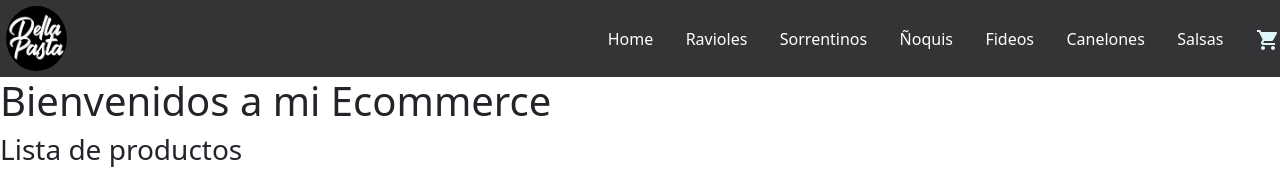
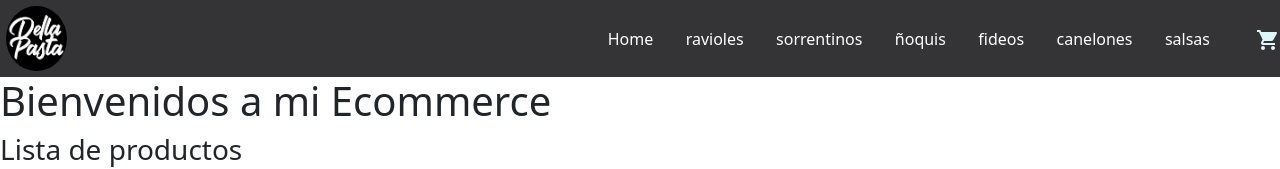
Before and after one commit to eddipietro/proyecto-react-dipietro, a React (Create React App) app: page / in a window 1280 px wide. Shown: the top 169 px of the page. Built offline with nearby package versions, Linux system fonts and the light colour scheme.

Commit message:
route Desafio

```diff
--- a/src/Components/Header/Header.js
+++ b/src/Components/Header/Header.js
@@ -9,12 +9,12 @@ const Header = () =>{
 
   const categories = [
     { name: "Home", id: 0, route: "/"},
-    { name: "Ravioles", id: 1, route: "/category/ravioles" },
-    { name: "Sorrentinos", id: 2, route: "/category/sorrentinos" },
-    { name: "Ñoquis", id: 3, route: "/category/ñoquis" },
-    { name: "Fideos", id: 4, route: "/category/fideos" },
-    { name: "Canelones", id: 5, route: "/category/canelones" },
-    { name: "Salsas", id: 6, route: "/category/salsas" },
+    { name: "ravioles", id: 1, route: "/category/ravioles" },
+    { name: "sorrentinos", id: 2, route: "/category/sorrentinos" },
+    { name: "ñoquis", id: 3, route: "/category/ñoquis" },
+    { name: "fideos", id: 4, route: "/category/fideos" },
+    { name: "canelones", id: 5, route: "/category/canelones" },
+    { name: "salsas", id: 6, route: "/category/salsas" },
 ];
     return(
         <header className="wrapper">
--- a/src/mocks/fakeApi.js
+++ b/src/mocks/fakeApi.js
@@ -9,13 +9,15 @@ import promo from '../assest/promo1.jpg'
 import salsas from '../assest/salsas.jpg'
 
 
-const productos = [
-    {id:1, name:'ravioles', price:200, img: ravioles , stock:100,  category: ravioles },
-    {id:2, name:'sorrentinos', price:200, img:sorrentinos, stock:100,  category: sorrentinos},
-    {id:3, name:'ñoquis', price:200, img:ñoquis, stock:100,  category:  ñoquis},
-    {id:4, name:'fideos', price:200, img:fideos, stock:100,  category:  fideos},
-    {id:5, name:'canelones', price:200, img:canelones, stock:100,  category: canelones},
-    {id:6, name:'salsas', price:200, img:salsas, stock:100, category: salsas }
+
+
+  const productos = [
+    {id:1, name:'ravioles', price:200, img: ravioles , stock:100,  category: 'ravioles' },
+    {id:2, name:'sorrentinos', price:200, img:sorrentinos, stock:100,  category: 'sorrentinos'},
+    {id:3, name:'ñoquis', price:200, img:ñoquis, stock:100,  category:  'ñoquis'},
+    {id:4, name:'fideos', price:200, img:fideos, stock:100,  category:  'fideos'},
+    {id:5, name:'canelones', price:200, img:canelones, stock:100,  category: 'canelones'},
+    {id:6, name:'salsas', price:200, img:salsas, stock:100, category: 'salsas' }
   ]
 
 // video after minuto 40 realiza esta promesa
```
